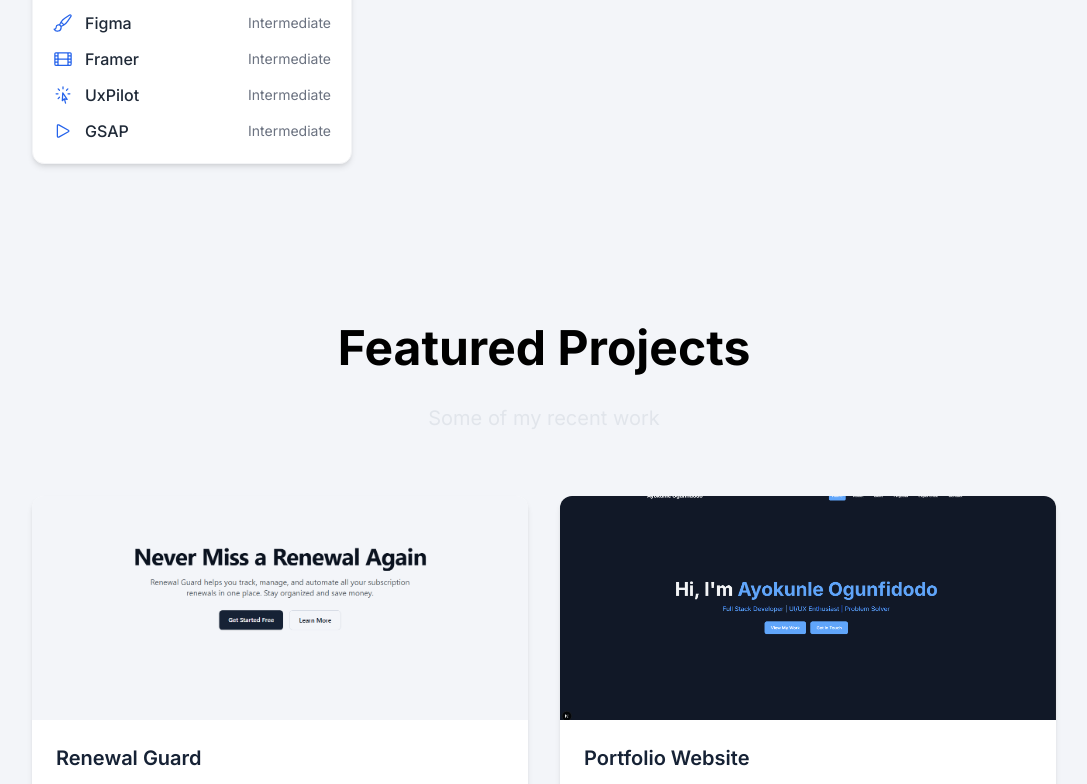
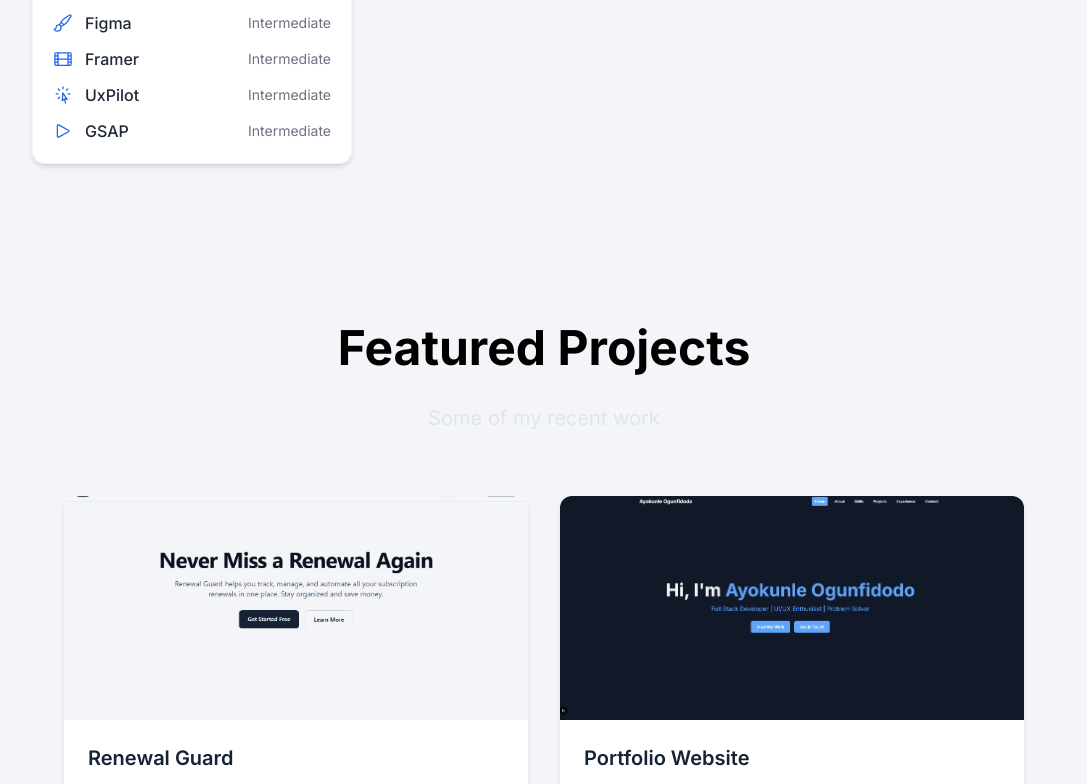
Before and after one commit to fidodo/new-portfolio, a Next.js app: page / in a window 1280 px wide. Shown: the part 2000-2784 px from the top of the page, without its empty margins (96-1183 px from the left). Built offline with nearby package versions, Linux system fonts and the light colour scheme.

Commit message:
fix: fixed metadata issue

```diff
--- a/app/components/Navigation.tsx
+++ b/app/components/Navigation.tsx
@@ -43,13 +43,13 @@
     <motion.nav
       initial={{ y: -100 }}
       animate={{ y: 0 }}
-      className={`fixed w-full z-50 transition-all duration-300 ${
+      className={`fixed w-full z-50 transition-all duration-300 border-white/20 border-b ${
         isScrolled
           ? "bg-white/80 backdrop-blur-sm shadow-lg dark:bg-gray-900/80"
           : ""
       }`}
     >
-      <div className="max-w-7xl mx-auto px-4 sm:px-6 lg:px-8">
+      <div className="max-w-7xl mx-auto px-4 sm:px-6 lg:px-8 ">
         <div className="flex items-center justify-between h-16">
           <span className="text-xl font-bold text-text">
             Ayokunle Ogunfidodo
--- a/app/components/Projects.tsx
+++ b/app/components/Projects.tsx
@@ -45,7 +45,7 @@
         initial={{ opacity: 0, y: 20 }}
         animate={{ opacity: 1, y: 0 }}
         transition={{ duration: 0.8 }}
-        className="max-w-5xl mx-auto"
+        className="max-w-5xl mx-auto px-4 sm:px-6 lg:px-8 border-white/20"
       >
         <h2 className="heading">Featured Projects</h2>
         <p className="subheading">Some of my recent work</p>
--- a/app/layout.tsx
+++ b/app/layout.tsx
@@ -7,6 +7,7 @@
 
 export const metadata: Metadata = {
   title: "Ayokunle Ogunfidodo's - Portfolio",
+  metadataBase: new URL("https://ogunfidodoayokunle.vercel.app/"),
   description: "Personal portfolio showcasing my projects and skills",
   openGraph: {
     images: ["/og-image.png"],
```
